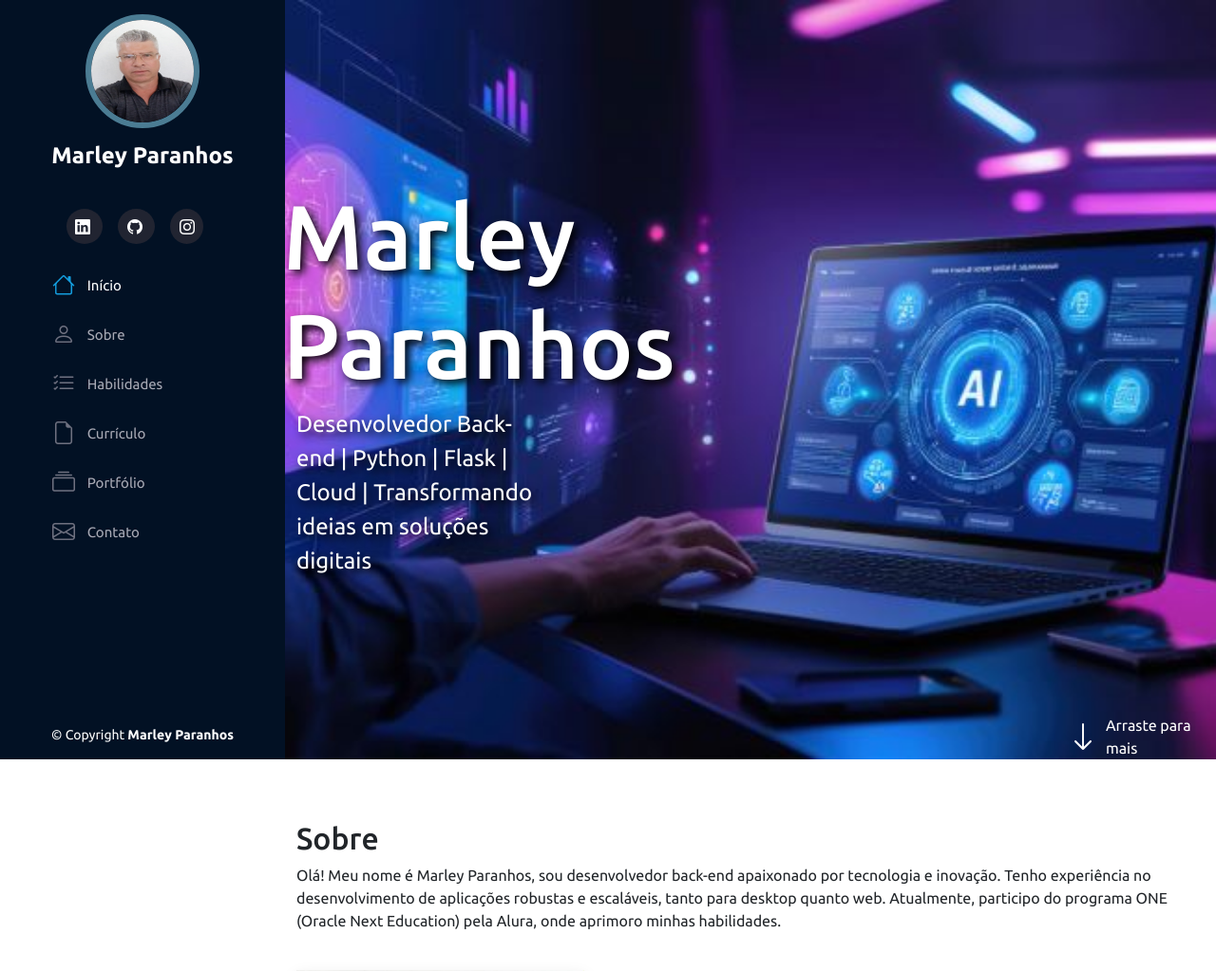
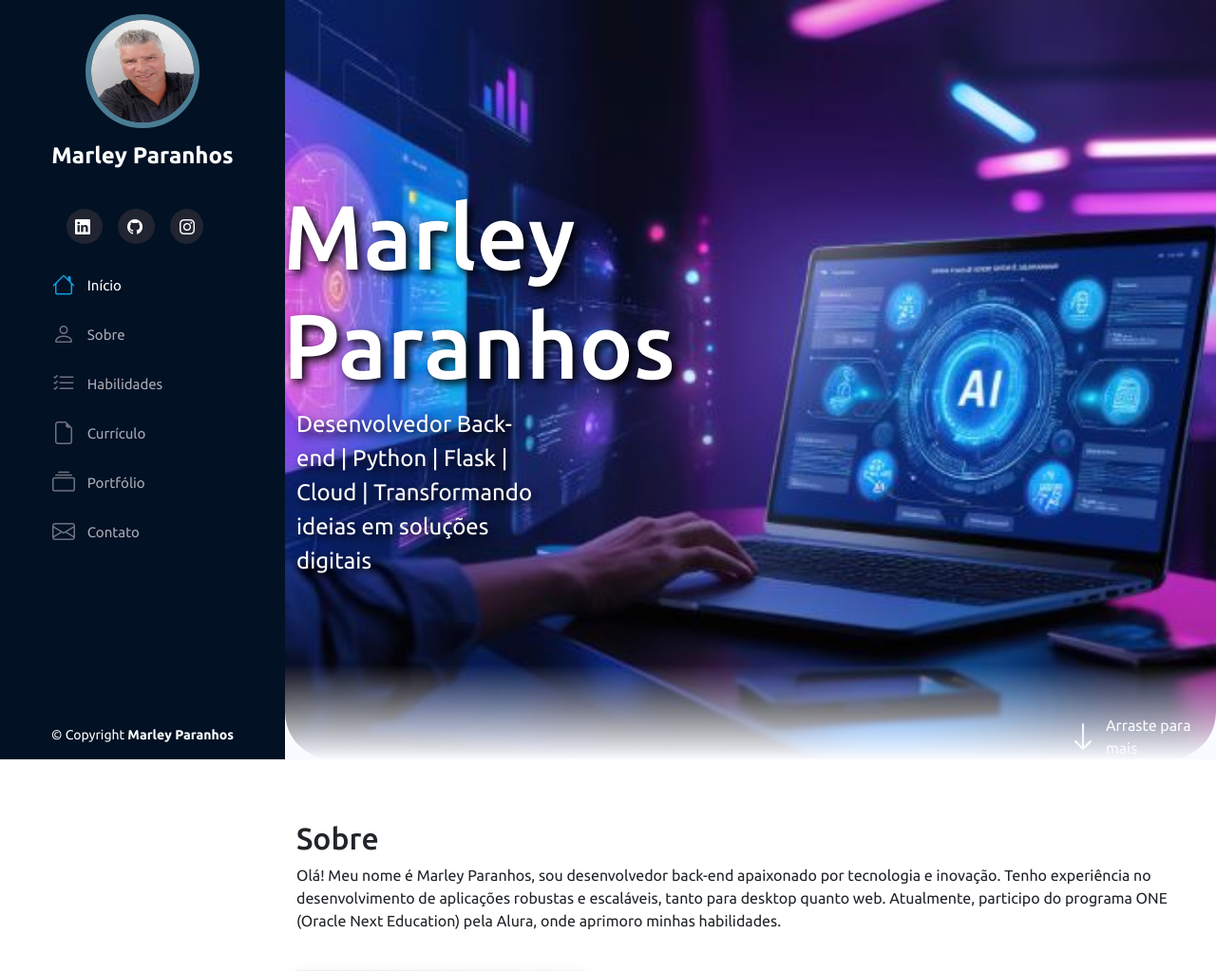
Before and after one commit to marley-paranhos/portfolio-marley-paranhos, a Flask app: page / in a window 1280 px wide. Shown: the top 1023 px of the page at 95% size. Run offline with Flask 3, Linux system fonts and the light colour scheme; some libraries are stand-ins or nearby versions.

Commit message:
adicionando novas imagens de fundo e atualizando o estilo da seção inicial

```diff
--- a/static/style.css
+++ b/static/style.css
@@ -102,6 +102,22 @@ section#inicio {
 
   width: 100%;
   height: 100vh;
+
+  border-bottom-left-radius: 50px;
+  border-bottom-right-radius: 50px;
+  overflow: hidden;
+}
+
+/* cria o fade na parte de baixo */
+section#inicio::after {
+  content: "";
+  position: absolute;
+  bottom: 0;
+  left: 0;
+  width: 100%;
+  height: 100px; /* altura do fade */
+  background: linear-gradient(to bottom, rgba(2, 17, 36, 0) 0%, #f8faff 100%);
+  pointer-events: none; /* não atrapalha cliques */
 }
 
 section#inicio h2 {
```
Also changed, not shown: static/img/background_atual.png (added), static/img/marley_atual.jpeg.
